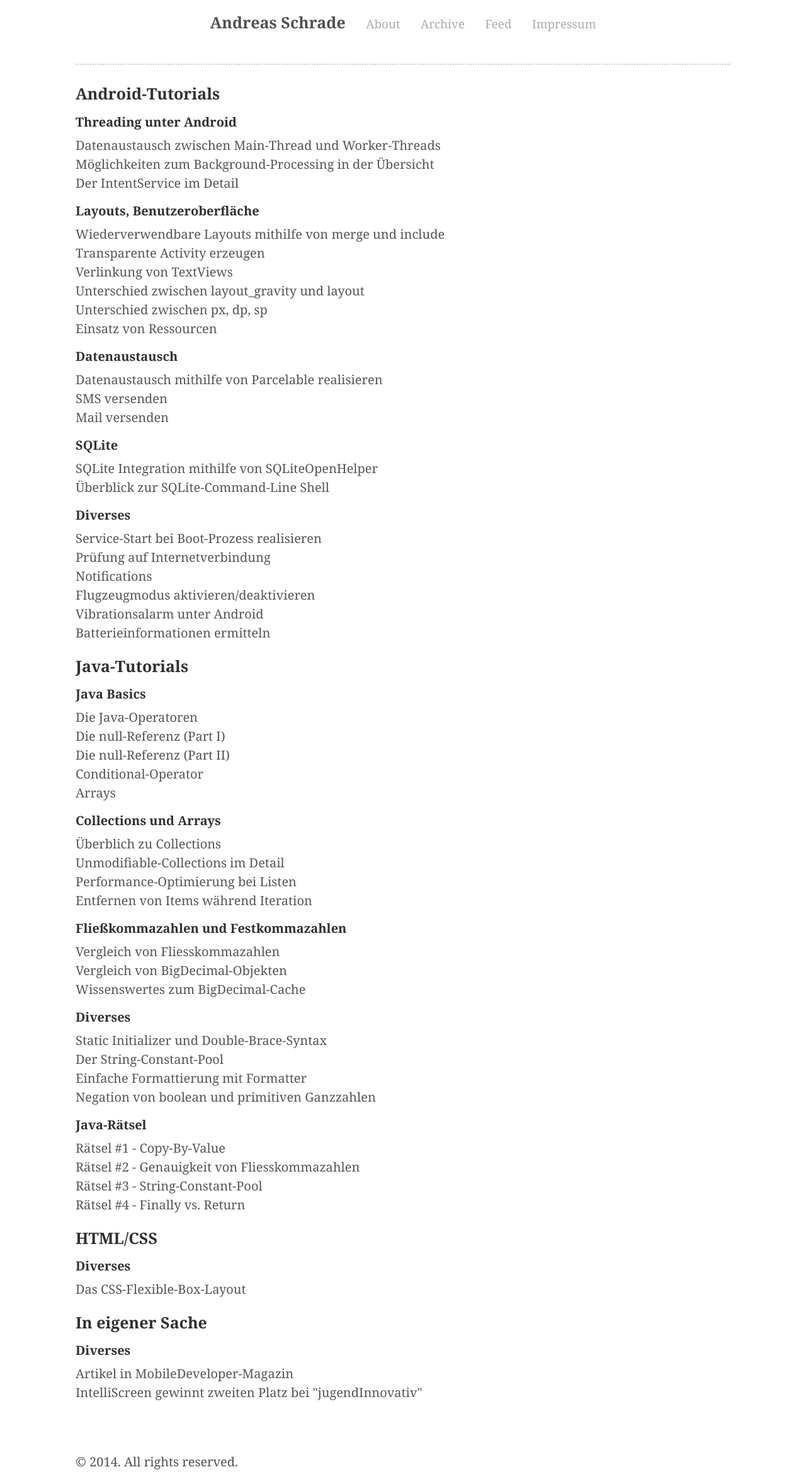
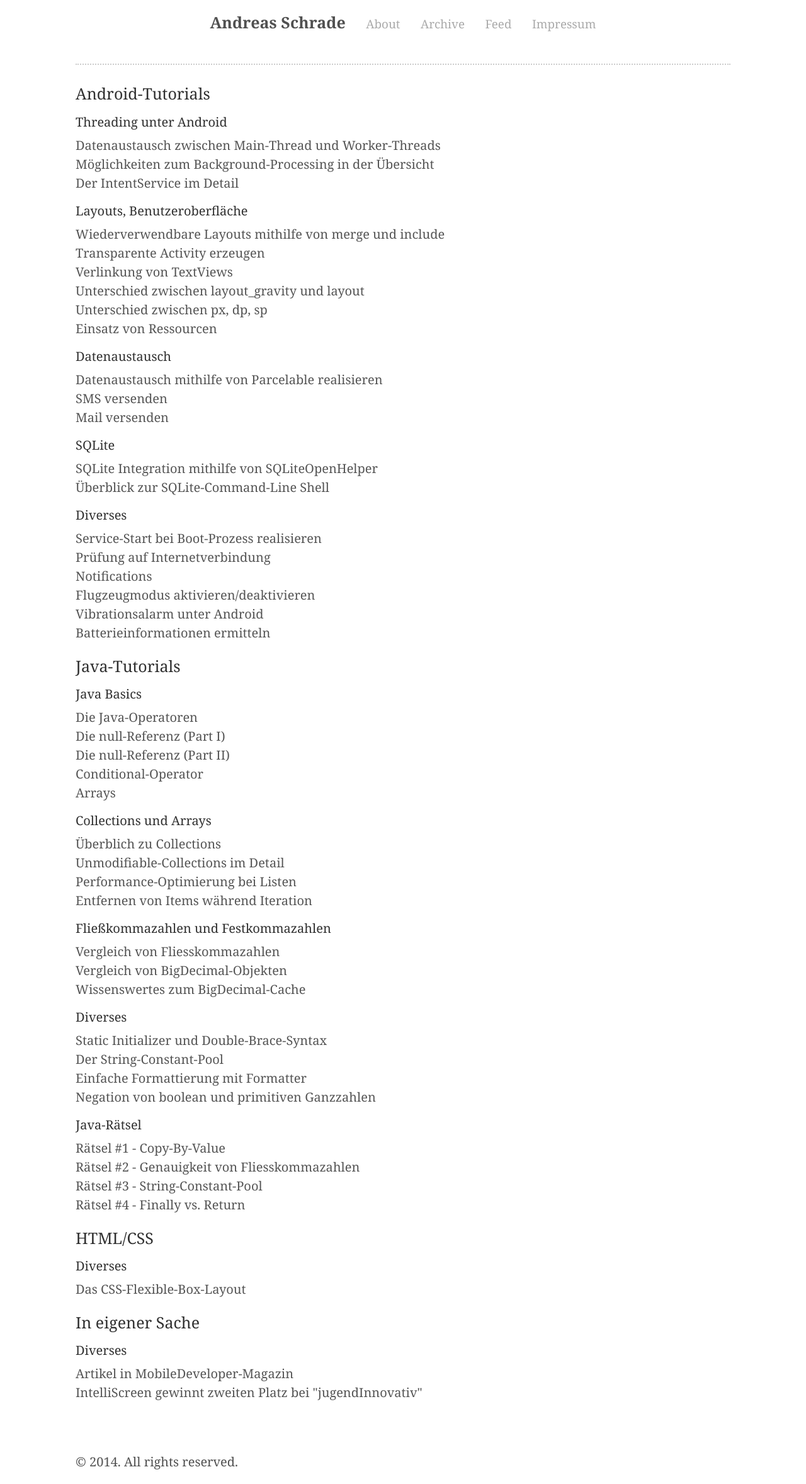
Before and after one commit to andreasschrade/andreasschrade.github.com, a Jekyll site: the page built from index.html, in a window 1280 px wide. Shown: the whole page at 63% size. Built offline with Jekyll 4.4.1, drawn with Linux system fonts in a browser that asks for light colours; Markdown is read by kramdown in place of the engine named in the settings; the list of posts is cut into pages by our own code.

Commit message:
little design improvements

```diff
--- a/public/css/poole.css
+++ b/public/css/poole.css
@@ -101,6 +101,14 @@
 h4, h5, h6 {
   margin-top: 1rem;
   font-size: 1rem;
+}
+
+.post h1, .post h2, .post h3, .post h4, .post h5, .post h6 {
+  font-weight: normal;
+}
+
+.post h1 {
+  text-align: center;
 }
 
 /* Body text */
@@ -360,6 +368,7 @@
   margin-top: -.5rem;
   margin-bottom: 1rem;
   color: #9a9a9a;
+  text-align: right;
 }
 
 /* Related posts */
```
